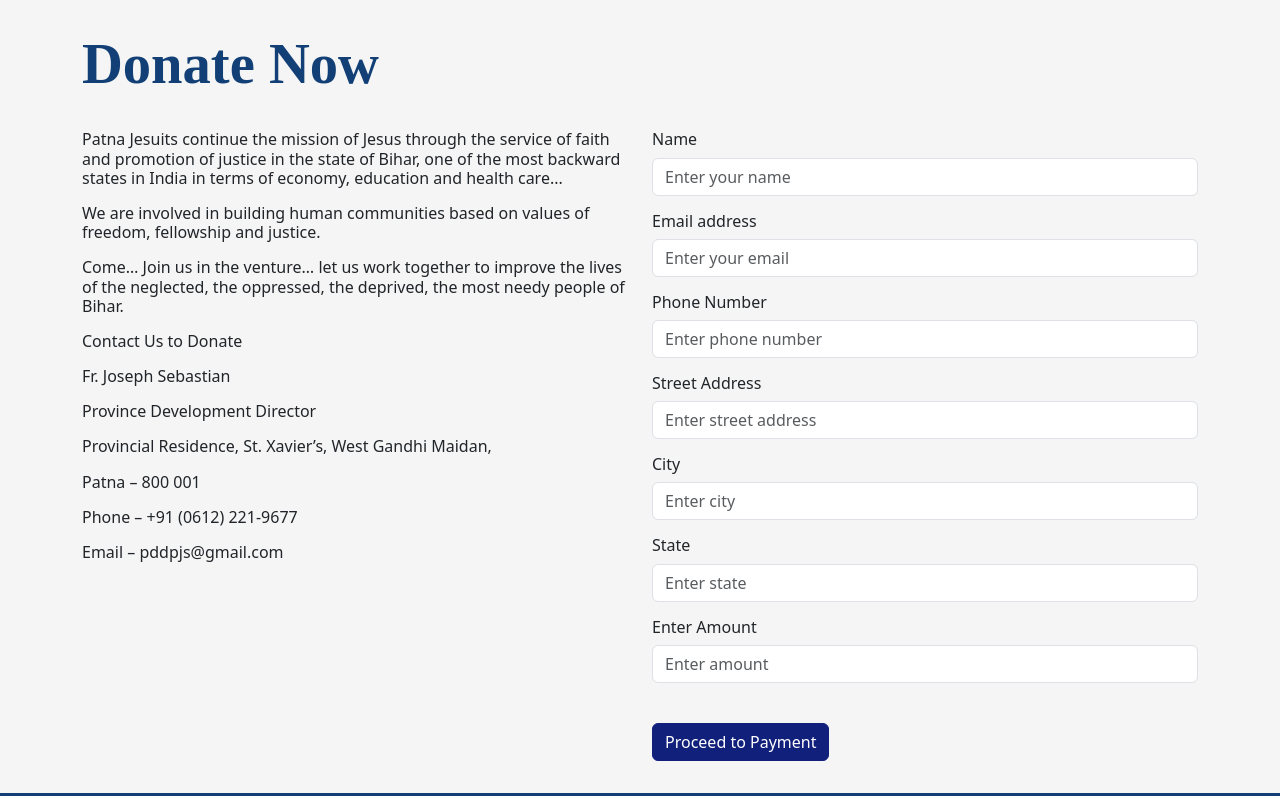
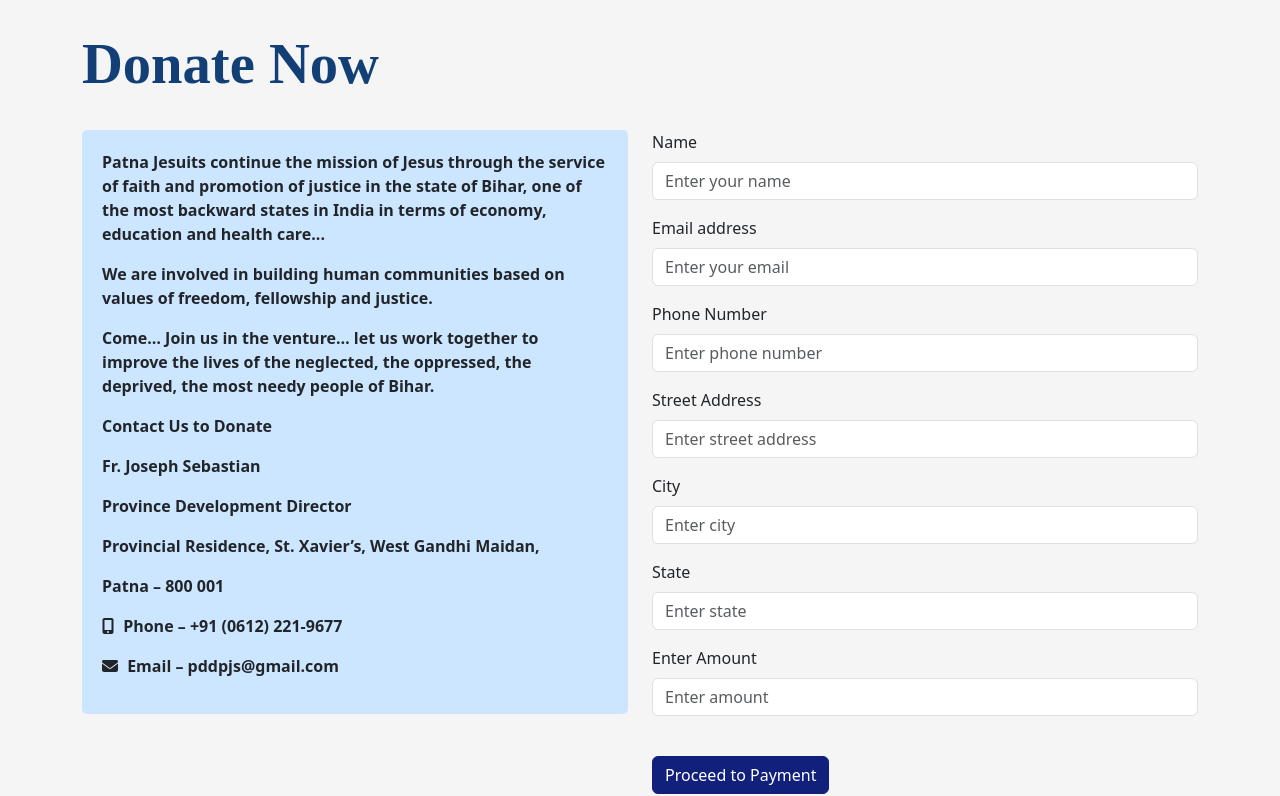
Before and after one commit to Neha220803/pjsym, a React (Create React App) app: page /donate in a window 1280 px wide. Shown: the part 405-1201 px from the top of the page. Built offline with nearby package versions, Linux system fonts and the light colour scheme.

Commit message:
updated donate page

```diff
--- a/package.json
+++ b/package.json
@@ -3,6 +3,9 @@
   "version": "0.1.0",
   "private": true,
   "dependencies": {
+    "@fortawesome/fontawesome-svg-core": "^6.5.2",
+    "@fortawesome/free-solid-svg-icons": "^6.5.2",
+    "@fortawesome/react-fontawesome": "^0.2.0",
     "@testing-library/jest-dom": "^5.17.0",
     "@testing-library/react": "^13.4.0",
     "@testing-library/user-event": "^13.5.0",
--- a/src/components/donate/donate.js
+++ b/src/components/donate/donate.js
@@ -4,6 +4,22 @@
 import donatebg from '../images/donateimg.png';
 import '../../index.css';
 import { Footer } from '../resuable/footer';
+import { FontAwesomeIcon } from '@fortawesome/react-fontawesome';
+import { faMobileAlt, faEnvelope } from '@fortawesome/free-solid-svg-icons';
+
+const blueBoxStyle = {
+    backgroundColor: '#cce6ff', // Light blue color
+    padding: '20px',
+    borderRadius: '5px',
+};
+
+const boldTextStyle = {
+    fontWeight: 'bold',
+};
+
+const iconStyle = {
+    marginRight: '5px',
+};
 
 const variants = {
     initial: {
@@ -31,20 +47,22 @@
                     </motion.div>
                 </Row>
                 <Row>
-                    <Col md={6} lg={6} className='h6'>
-                        <p>Patna Jesuits continue the mission of Jesus through the service of faith and promotion of justice in the state of Bihar, one of the most backward states in India in terms of economy, education and health care...</p>
-                        <p>We are involved in building human communities based on values of freedom, fellowship and justice.</p>
-                        <p>Come… Join us in the venture… let us work together to improve the lives of the neglected, the oppressed, the deprived, the most needy people of Bihar.</p>
-                        <p>Contact Us to Donate</p>
-                        <p>Fr. Joseph Sebastian</p>
-                        <p>Province Development Director</p>
-                        <p>Provincial Residence, St. Xavier’s, West Gandhi Maidan,</p>
-                        <p>Patna – 800 001</p>
-                        <p>Phone – +91 (0612) 221-9677</p>
-                        <p>Email – pddpjs@gmail.com</p>
+                    <Col md={6} lg={6}>
+                        <div style={blueBoxStyle}>
+                            <p style={boldTextStyle}>Patna Jesuits continue the mission of Jesus through the service of faith and promotion of justice in the state of Bihar, one of the most backward states in India in terms of economy, education and health care...</p>
+                            <p style={boldTextStyle}>We are involved in building human communities based on values of freedom, fellowship and justice.</p>
+                            <p style={boldTextStyle}>Come… Join us in the venture… let us work together to improve the lives of the neglected, the oppressed, the deprived, the most needy people of Bihar.</p>
+                            <p style={boldTextStyle}>Contact Us to Donate</p>
+                            <p style={boldTextStyle}>Fr. Joseph Sebastian</p>
+                            <p style={boldTextStyle}>Province Development Director</p>
+                            <p style={boldTextStyle}>Provincial Residence, St. Xavier’s, West Gandhi Maidan,</p>
+                            <p style={boldTextStyle}>Patna – 800 001</p>
+                            <p style={boldTextStyle}><FontAwesomeIcon icon={faMobileAlt} style={iconStyle} /> Phone – +91 (0612) 221-9677</p>
+                            <p style={boldTextStyle}><FontAwesomeIcon icon={faEnvelope} style={iconStyle} /> Email – pddpjs@gmail.com</p>
+                        </div>
                     </Col>
                     <Col md={6} lg={6}>
-                        <Form className='h6'>
+                        <Form >
 
                             <Form.Group className="mb-3" controlId="formBasicname">
                                 <Form.Label>Name</Form.Label>
```
Also changed, not shown: 1 other file (tests, documents, lock files or other folders).
